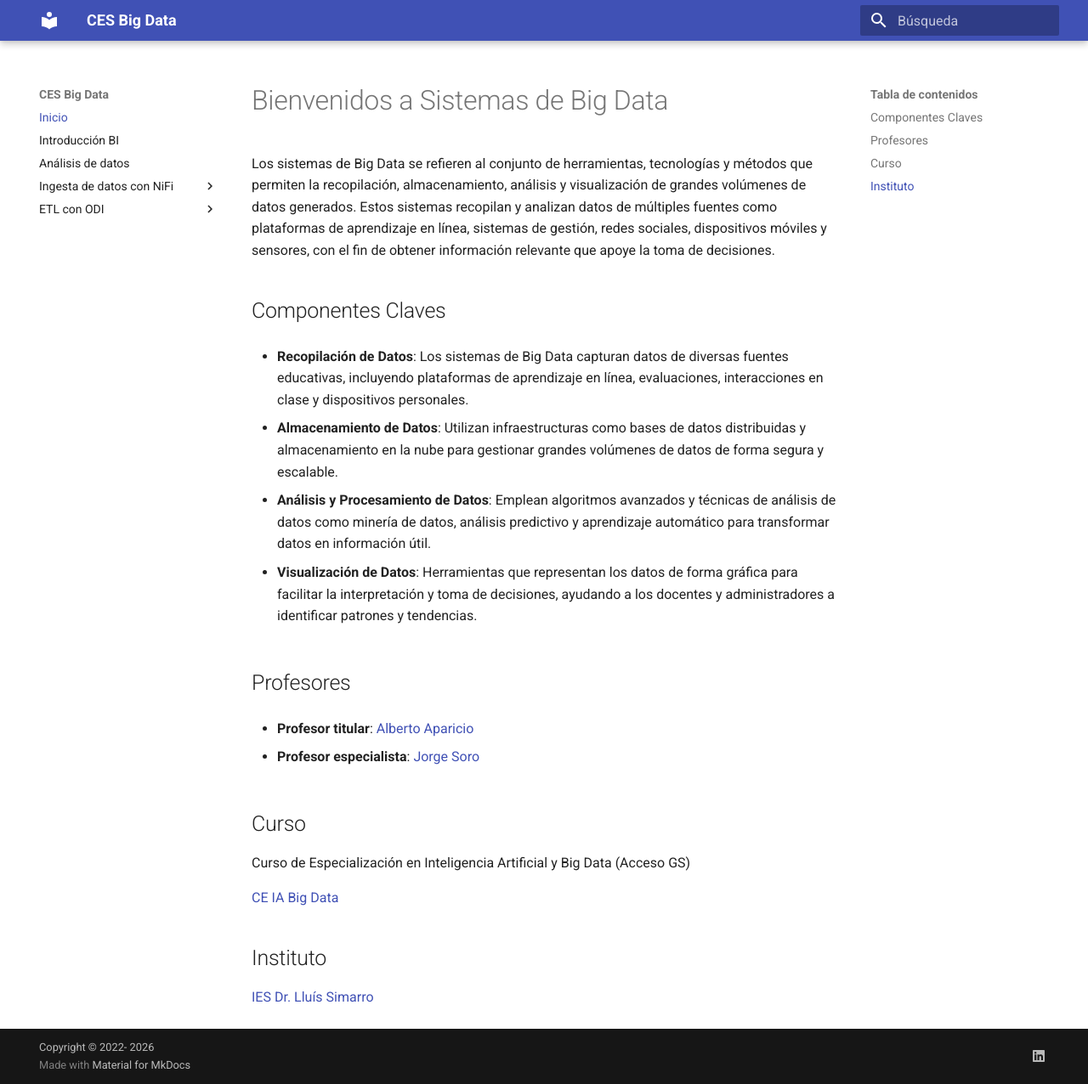
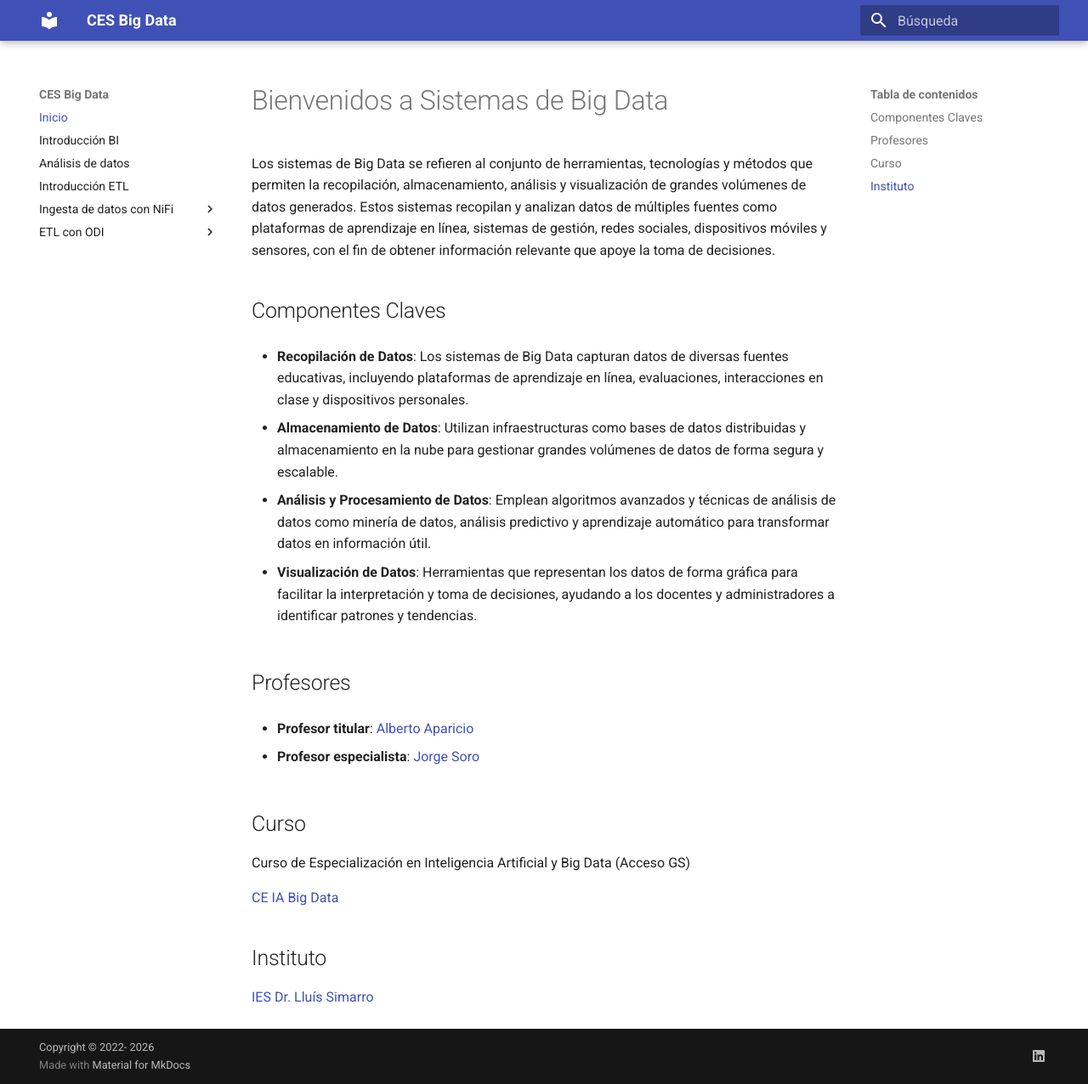
Before and after one commit to jorsodom/bigdata-sb, an MkDocs documentation site: the page built from docs/index.md, in a window 1280 px wide and 1276 px high. Shown: the whole window at 85% size. Built offline with MkDocs 1.6.1 and Material for MkDocs 9.7.7, drawn with Linux system fonts in a browser that asks for light colours.

Commit message:
intro etl

```diff
--- a/mkdocs.yml
+++ b/mkdocs.yml
@@ -14,6 +14,7 @@ nav:
 
   - Introducción BI: introduccionBI/BIIntroduccion.md
   - Análisis de datos: introduccionBI/analitica.md
+  - Introducción ETL: introduccionBI/ETLintroduccion.md
   #- Presentación, nube conceptos y infografía: presentacions.md
   - Ingesta de datos con NiFi:
     - Introducción: nifi/nifiIntroduccion.md
```
Also changed, not shown: 1 other file.
